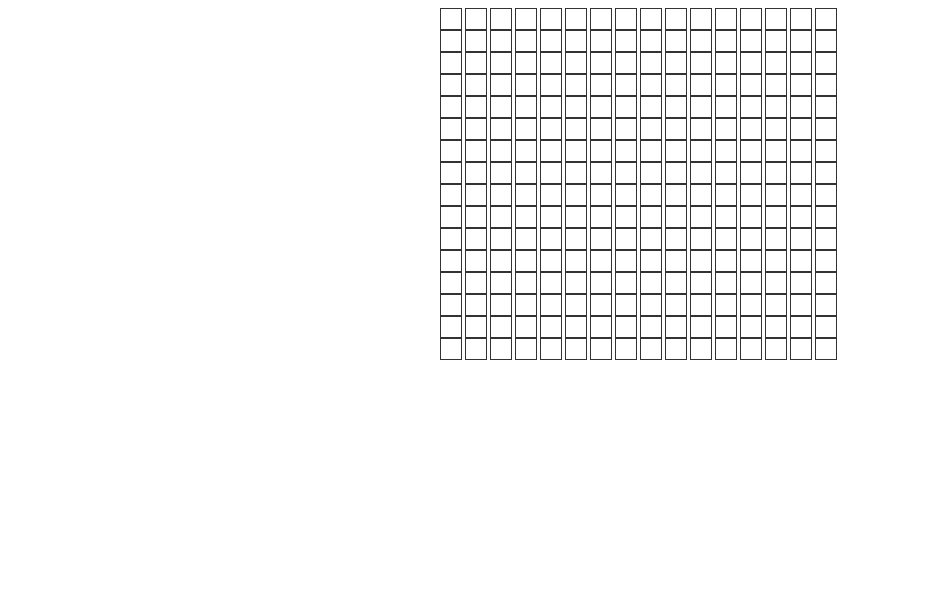
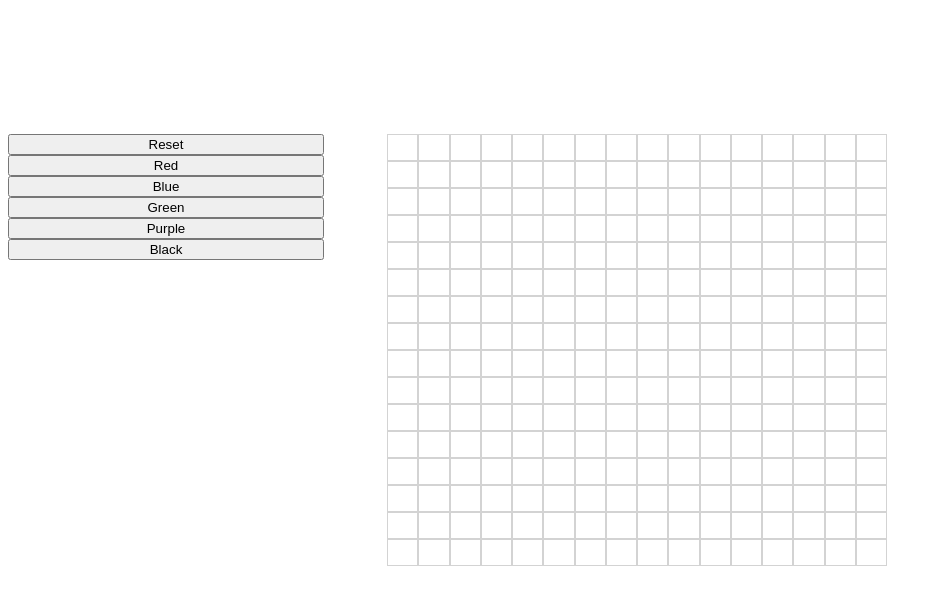
Before and after one commit to tid213/etch-a-sketch, a plain HTML site: page index.html in a window 1280 px wide. Shown: the whole page, without its empty margins (0-942 px from the left). Drawn offline with Linux system fonts and the light colour scheme.

Commit message:
functional random colors on hover, working on page alignment and colors

```diff
--- a/index.html
+++ b/index.html
@@ -6,8 +6,15 @@
     <script src="styles.js"></script>
 </head>
 <body onload="makeRows(16, 16)">
-    <div id="menu"></div>
-    <div id="container" onmouseover="randomColor()"></div>
+    <div id="menu">
+        <button>Reset</button>
+        <button id="redB">Red</button>
+        <button id="blueB">Blue</button>
+        <button id="greenB">Green</button>
+        <button id="purpleB">Purple</button>
+        <button id="blackB">Black</button>
+    </div>
+    <div id="container"></div>
     <div id="blank"></div>
 </body>
 
--- a/styles.css
+++ b/styles.css
@@ -1,10 +1,21 @@
+body{
+    display: flex;
+}
+
 #menu{
     width: 25%;
+    display: flex;
+    flex-direction: column;
+    padding-top: 10%;
+}
+.button{
+    padding: 10px 24px;
+    background-color: lime;
 }
 #container{
-    margin-left: auto;
-    margin-right: auto;
-    width: 400px;
+    padding-left: 5%;
+    padding-top: 10%;
+    width: 500px;
     display: grid;
     /*grid-template-columns: auto auto auto;*/
     /*background-color: #2196F3;*/
@@ -14,10 +25,10 @@
 }
 #grid-item{
     background-color: rgba(255, 255, 255, 0.8);
-    border: 1px solid rgba(0, 0, 0, 0.8);
+    border: 1px solid lightgrey;
     /*padding: 5px;*/
     font-size: 12px;
     text-align: center;
-    width: 20px;
-    height: 20px;
+    width: 25spx;
+    height: 25px;
 }
--- a/styles.js
+++ b/styles.js
@@ -4,8 +4,9 @@ function makeRows(rows, cols){
     container.style.setProperty('--grid-cols', cols);
     for (i=0; i<(rows * cols); i++){
         var cell = document.createElement("div");
-        /*cell.innerText = (i + 1);*/
-        container.appendChild(cell).id = "grid-item";
+        cell.id = "grid-item";
+        cell.onmouseover = randomColor;
+        container.appendChild(cell);
     }
 }
 
@@ -18,6 +19,5 @@ function generateColor(){
 
 
 function randomColor(){
-    var container = document.getElementById("container");
-    container.style.backgroundColor = generateColor();
+    this.style.backgroundColor = generateColor();
 }
```
